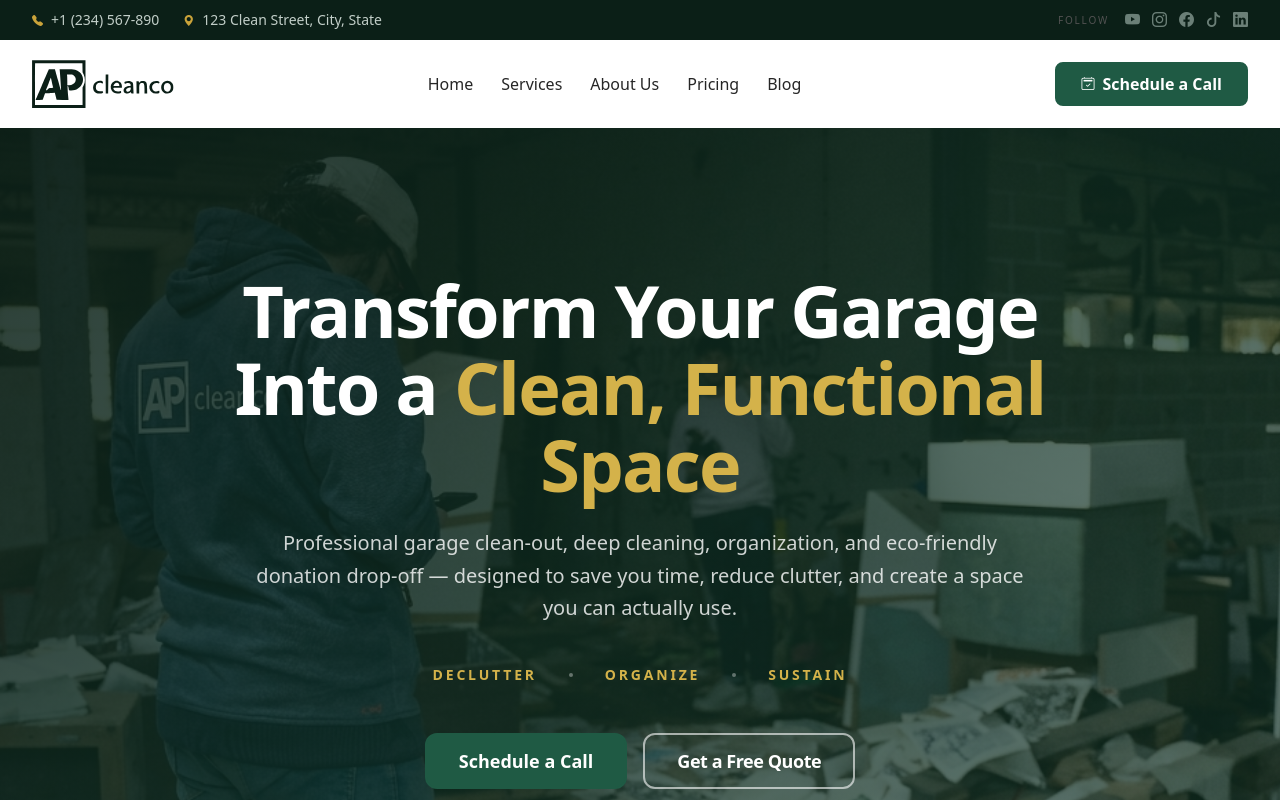
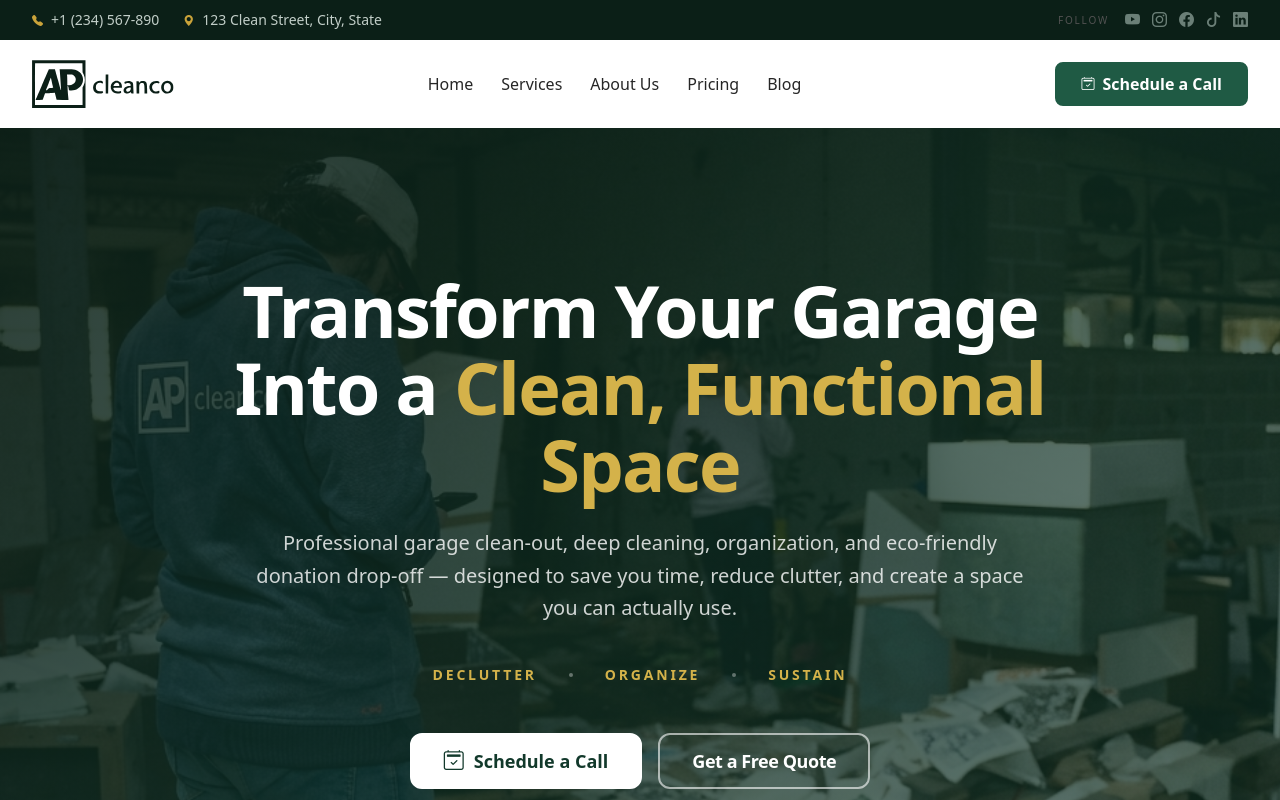
Before and after one commit to website-vikreta/apcleanco, a Next.js app: page / in a window 1280 px wide. Shown: the top 800 px of the page. Built offline with nearby package versions, Linux system fonts and the light colour scheme.

Commit message:
fix: Button 'white' variant, hero CTA polish, next.config image opt, vscode settings

```diff
--- a/components/Button.tsx
+++ b/components/Button.tsx
@@ -8,7 +8,7 @@ gsap.registerPlugin(useGSAP)
 
 // ── Types ─────────────────────────────────────────────────────────────────────
 
-export type ButtonVariant = 'primary' | 'secondary' | 'accent' | 'ghost' | 'outlined' | 'danger'
+export type ButtonVariant = 'primary' | 'secondary' | 'accent' | 'ghost' | 'outlined' | 'danger' | 'white'
 export type ButtonSize = 'sm' | 'md' | 'lg'
 
 export interface ButtonProps extends React.ButtonHTMLAttributes<HTMLButtonElement> {
@@ -29,6 +29,7 @@ const variantBase: Record<ButtonVariant, string> = {
   ghost:    'bg-transparent text-current border-2 border-transparent',
   outlined: 'bg-transparent text-neutral-700 border-2 border-neutral-300',
   danger:   'bg-red-600 text-white border-2 border-red-600',
+  white:    'bg-white text-primary-700 border-2 border-white',
 }
 
 const shimmerFill: Record<ButtonVariant, string> = {
@@ -38,6 +39,7 @@ const shimmerFill: Record<ButtonVariant, string> = {
   ghost:    'bg-neutral-900/[0.06]',
   outlined: 'bg-neutral-900/[0.06]',
   danger:   'bg-white/25',
+  white:    'bg-primary-500/15',
 }
 
 const focusCls: Record<ButtonVariant, string> = {
@@ -47,6 +49,7 @@ const focusCls: Record<ButtonVariant, string> = {
   ghost:    'focus-visible:outline-primary-500',
   outlined: 'focus-visible:outline-neutral-500',
   danger:   'focus-visible:outline-red-400',
+  white:    'focus-visible:outline-white',
 }
 
 const sizeCls: Record<ButtonSize, string> = {
--- a/components/HeroSection.tsx
+++ b/components/HeroSection.tsx
@@ -74,7 +74,7 @@ export default function HeroSection() {
       ScrollTrigger.create({
         trigger: section,
         start: 'top top',
-        end: '+=200',
+        end: '+=500',
         scrub: 0.4,
         onUpdate: (self) => {
           const p   = self.progress
@@ -170,8 +170,11 @@ export default function HeroSection() {
         >
           {/* Primary CTA — Calendly */}
           <Button
-            variant="primary"
+            variant="white"
             size="lg"
+            magnetic
+            icon={<i className="bi bi-calendar2-check text-xl leading-none" aria-hidden="true" />}
+            iconPosition="left"
             onClick={() =>
               window.open(CALENDLY_URL, '_blank', 'noopener,noreferrer')
             }
--- a/next.config.js
+++ b/next.config.js
@@ -1,6 +1,7 @@
 /** @type {import('next').NextConfig} */
 const nextConfig = {
   output: 'export',
+  images: { unoptimized: true },
 }
 
 module.exports = nextConfig
```
